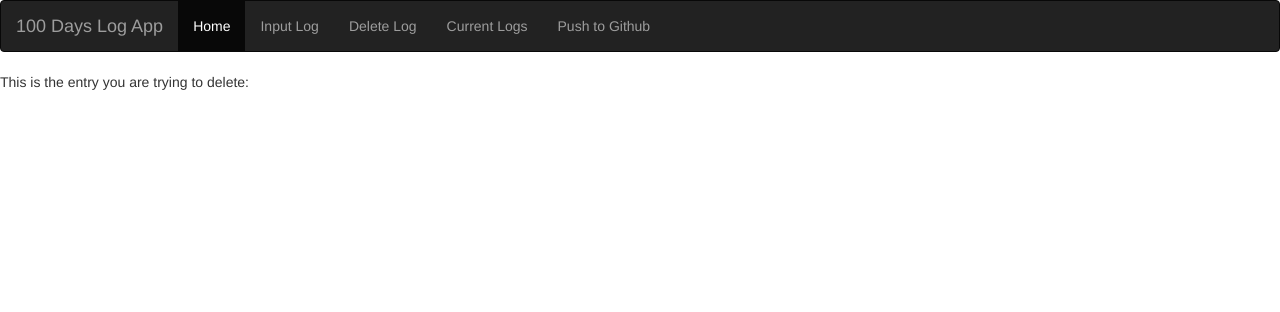
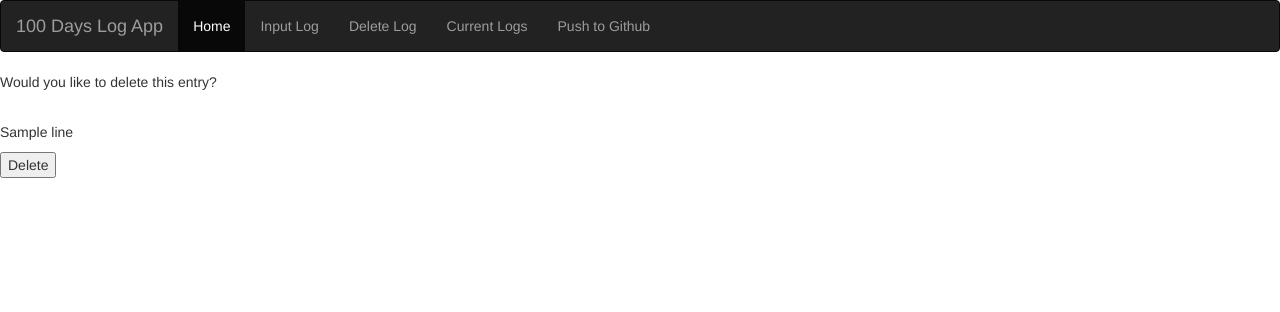
Before and after one commit to pnadolny13/FirstFlaskApp, a Flask app: template templates/delete.html in a window 1280 px wide. Shown: the top 312 px of the page. Run offline with Flask 2, Linux system fonts and the light colour scheme; the template is opened without the code that fills it: most values are stand-ins (such as "Sample title", 1, 10 or a date in 2020); some libraries are stand-ins or nearby versions.

Commit message:
UPDATE ::: Delete entry view
View the entry before you chose to delete it.

```diff
--- a/app.py
+++ b/app.py
@@ -9,7 +9,6 @@ Bootstrap(app)
 
 warning = ""
 file = "C:\\Users\\pnadolny\\Documents\\Personal_Development\\GitHub\\100-days-of-code\\log.md"
-thisName = "everyone"
 date = datetime.datetime.now().strftime("%B %d, %Y")
 lastDay = ""
 recent = ""
@@ -22,7 +21,7 @@ recentLine = 0
 def homeView():
     prepForInputPage()
     log = open(file,"r")
-    return render_template('index.html', name=thisName, warning=warning, log=log )
+    return render_template('index.html', warning=warning, log=log )
 
 @app.route('/input')
 def inputView():
@@ -40,7 +39,16 @@ def currentLogsView():
 @app.route('/delete')
 def deleteView():
     prepForInputPage()
-    return render_template('delete.html')
+    log = open(file,"r")
+    toDelete = []
+    deleteBool = False
+    for line in log:
+        if date in line:
+            deleteBool = True
+        if deleteBool:
+            toDelete.append(line)
+    deleteBool = False
+    return render_template('delete.html', toDelete=toDelete)
 
 
 @app.route('/github')
@@ -56,19 +64,16 @@ def delete():
     prepForInputPage()
     # call input with no inputs to load in variables if needed
     global recent
-    print ("date = " + date)
-    print ("recent = " + recent)
-    print ("recent = " + str(recentLine))
     if date in recent:
-        logsR = open(file,"r")
+        logsR = open(file,"rb")
         lines = logsR.readlines()
         logsR.close()
-        logsW = open(file,"w")
+        logsW = open(file,"wb")
         count = 1;
         for line in lines:
             if count == (recentLine - 2) or count == (recentLine - 1) or count >= recentLine:
                 #deleteLine
-                print("Delete: " + line)
+                print("Delete: " + str(line))
             else:
                 logsW.write(line)
             count += 1
--- a/templates/delete.html
+++ b/templates/delete.html
@@ -20,11 +20,13 @@
 
 {% block content %}
   <body>
-    <p>This is the entry you are trying to delete:</p>
-      {% for line in log %}
-          {% if date in line %}
-            <p>{{ line }}</p>
-          {% endif %}
+    <p>Would you like to delete this entry?</p>
+      <br/>
+      {% for line in toDelete %}
+          <p>{{ line }}</p>
       {% endfor %}
+    <form action="/delete" method="post">
+        <input type="submit" value="Delete"></input>
+    </form>
   </body>
 {% endblock %}
```
